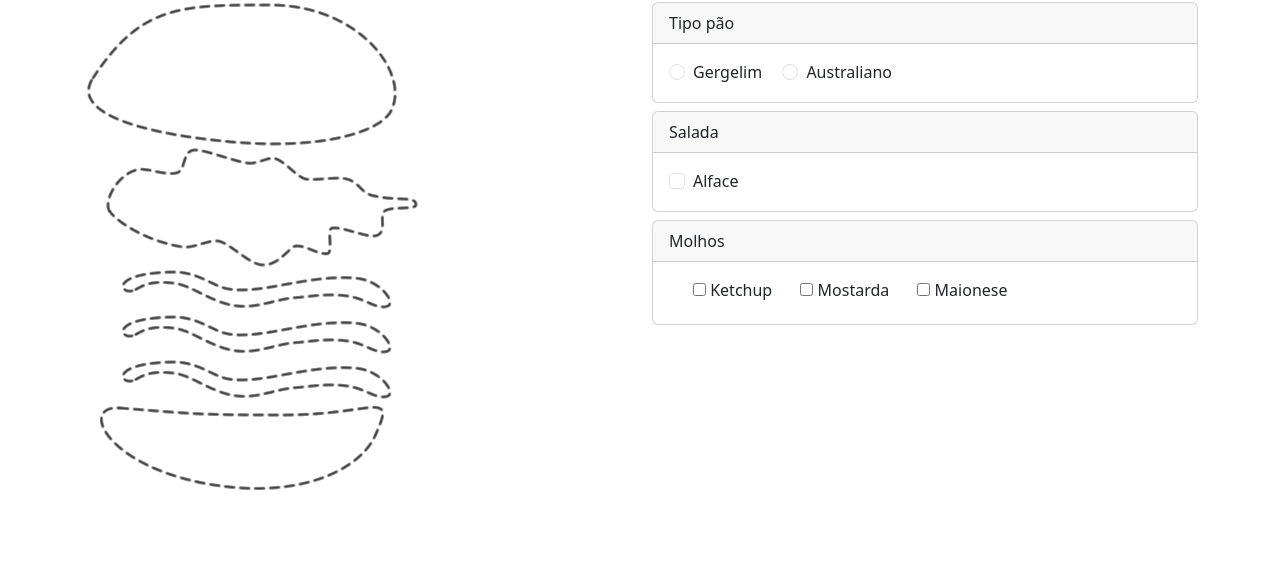
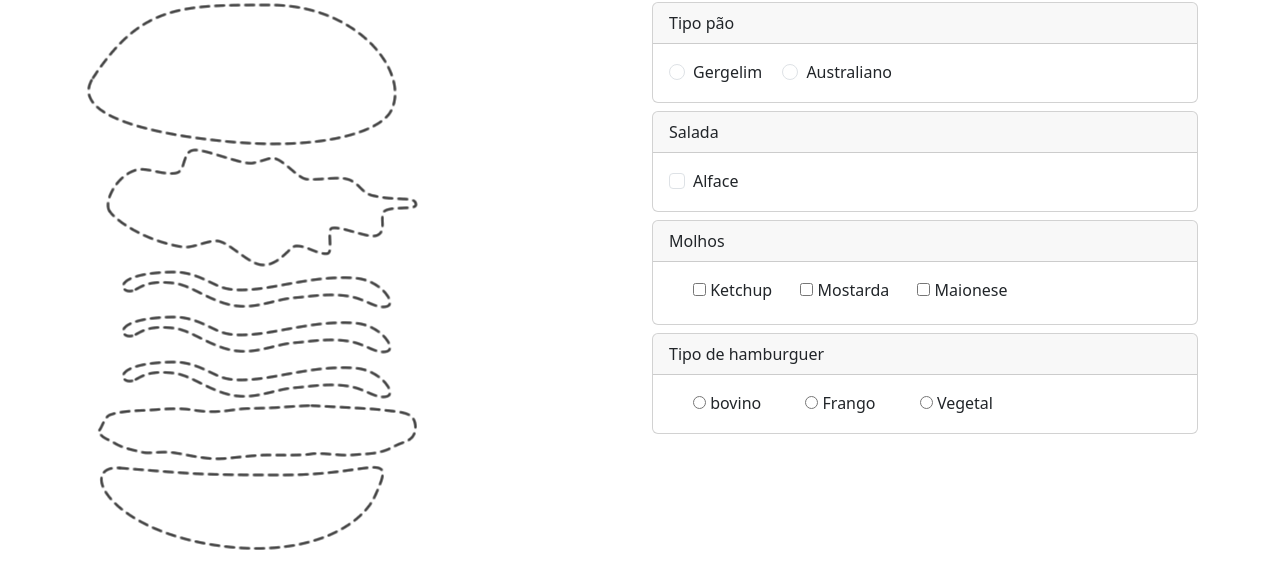
Before and after one commit to kaykyth181/MakeBurger, a plain HTML site: page index.html in a window 1280 px wide. Shown: the part 56-644 px from the top of the page. Drawn offline with nearby package versions, Linux system fonts and the light colour scheme.

Commit message:
update hamburguer

```diff
--- a/index.html
+++ b/index.html
@@ -111,20 +111,17 @@
 
                                 <div class="card-body">
                                     <div class="form-check form-check-inline">
-                                        <input type="checkbox" value="ketchup"
-                                            v-model="inputMolhos">
+                                        <input type="checkbox" value="ketchup" v-model="inputMolhos">
 
                                         <label class="form-check-label"> Ketchup </label>
 
                                         <div class="form-check form-check-inline">
-                                        <input type="checkbox" value="mostarda"
-                                        v-model="inputMolhos">
+                                            <input type="checkbox" value="mostarda" v-model="inputMolhos">
 
                                             <label class="form-check-label"> Mostarda </label>
 
                                             <div class="form-check form-check-inline">
-                                        <input type="checkbox" value="maionese"
-                                        v-model="inputMolhos">
+                                                <input type="checkbox" value="maionese" v-model="inputMolhos">
 
                                                 <label class="form-check-label"> Maionese </label>
                                             </div>
@@ -138,11 +135,45 @@
 
                             </div>
 
+                            <!-- tipo de hamburguer -->
+
+                            <div class="row mt-2">
+                                <div class="col">
+                                    <div class="card">
+
+                                        <div class="card-header">
+                                            Tipo de hamburguer
+                                        </div>
+                                        <div class="card-body">
+
+                                            <div class="form-check form-check-inline">
+                                                <input type="radio" value="bovino" v-model="inputHamburguer">
+
+                                                <label class="form-check-label"> bovino </label>
+                                            </div>
+
+                                            <div class="form-check form-check-inline">
+                                                <input type="radio" value="frango" v-model="inputHamburguer">
+
+                                                <label class="form-check-label"> Frango </label>
+                                            </div>
+                                            <div class="form-check form-check-inline">
+                                                <input type="radio" value="vegetal" v-model="inputHamburguer">
+
+                                                <label class="form-check-label"> Vegetal </label>
+                                            </div>
+                                        </div>
+                                    </div>
+                                </div>
+                            </div>
 
 
 
 
 
+
+
+                        </div>
                     </div>
 
                 </div>
@@ -157,7 +188,8 @@
                     data: { // atributos // propriedades
                         inputTipoPao: '',
                         inputSalada: [],
-                    inputMolhos:[],
+                        inputMolhos: [],
+                        inputHamburguer: '',
                     },
 
                     computed: { // propriedades computadas // reativos
@@ -182,23 +214,36 @@
 
                             return 'imagens/padrao/alface.png'
                         },
-                    ketchup(){
-                        if(this.inputMolhos.includes('ketchup')){
+                        ketchup() {
+                            if (this.inputMolhos.includes('ketchup')) {
                                 return 'imagens/ketchup.png'
                             }
                             return 'imagens/padrao/molho.png'
                         },
-                    mostarda(){
-                        if(this.inputMolhos.includes('mostarda')){
+                        mostarda() {
+                            if (this.inputMolhos.includes('mostarda')) {
                                 return 'imagens/mostarda.png'
                             }
                             return 'imagens/padrao/molho.png'
                         },
-                    maionese(){
-                        if(this.inputMolhos.includes('maionese')){
+                        maionese() {
+                            if (this.inputMolhos.includes('maionese')) {
                                 return 'imagens/maionese.png'
                             }
                             return 'imagens/padrao/molho.png'
+                        },
+                        hamburguer() {
+                            switch (this.inputHamburguer) {
+                                case 'bovino':
+                                    return 'imagens/bovino.png'
+                                case 'frango':
+                                    return 'imagens/frango.png'
+                                case 'vegetal':
+                                    return 'imagens/soja.png'
+
+                                default:
+                                    return 'imagens/padrao/hamburguer.png'
+                            }
                         },
 
                     },
```
Lines whose indentation alone changed are shown as unchanged.
